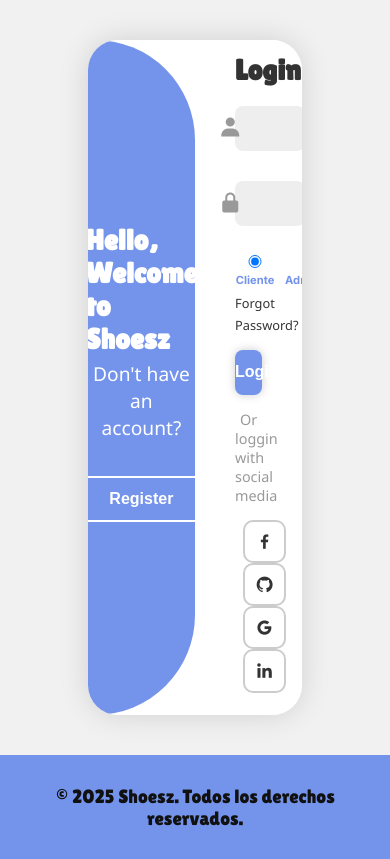
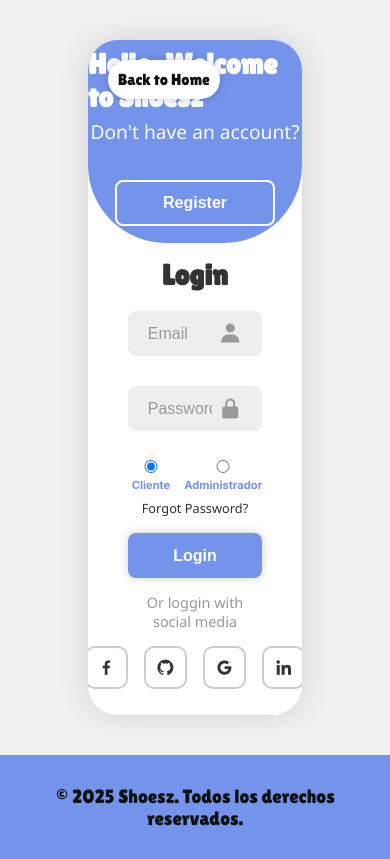
Before and after one commit to CleymerAvila/shoesz-web, a PHP site: page /views/users/loginRegister.php in a window 390 px wide. Run offline with PHP 8.4, Linux system fonts and the light colour scheme.

Commit message:
feat: fixing some bugs and adding some responsive design to the loginRegister.php file

```diff
--- a/controllers/productController.php
+++ b/controllers/productController.php
@@ -34,10 +34,12 @@
             }
 
             $newImageName = time() . '_' . preg_replace('/[^a-zA-Z0-9_\.-]/', '_', $image);
+            // $uploadDir = '/public/img/shoes/';
             $path = $uploadDir . $newImageName;
 
             // mover el archivo al destino
             if (move_uploaded_file($tmp, $path)) {
+                $imagePath = '/public/img/shoes/' . $newImageName;
                 try {
                     $result = $product->register(
                         $_POST['name'],
@@ -45,7 +47,7 @@
                         $_POST['price'],
                         $_POST['stock'],
                         $_POST['brand'],
-                        $newImageName
+                        $imagePath
                     );
 
                     echo json_encode(['ok' => true, 'message' => 'Producto registrado correctamente']);
--- a/middlewares/guest.php
+++ b/middlewares/guest.php
@@ -1,5 +1,7 @@
 <?php
-
+if(!defined('BASE_PATH')) {
+    require_once __DIR__ . '/../config/config.php';
+}
 if(session_status() === PHP_SESSION_NONE) {
     session_start();
 }
--- a/public/css/styles.css
+++ b/public/css/styles.css
@@ -459,6 +459,11 @@
     text-align: center;
 }
 
+.social-icons {
+    display: flex;
+    justify-content: center;
+}
+
 .social-icons a {
     display: inline-flex;
     padding: 10px;
@@ -512,14 +517,29 @@
     transition-delay: 1.2s;
 }
 
+.toggle-panel.toggle-left a {
+    position: absolute;
+    top: 20px;
+    left: 20px;
+    font-size: 1rem;
+    font-family: 'Lilita One', cursive;
+    color: #111;
+    text-decoration: none;
+    padding: 10px;
+    background-color: #fff;
+    border-radius: 30px;
+    box-shadow: 0 0 10px #00000033;
+    transition: 1.5s ease;
+}
+
 .login-container.active .toggle-panel.toggle-left {
     left: -50%;
-    transition-delay: .6s;
+    transition-delay: 1.2s;
 }
 
 .toggle-panel.toggle-right {
     right: -50%;
-    transition-delay: .6s;
+    transition-delay: 0.6s;
 }
 
 .login-container.active .toggle-panel.toggle-right {
@@ -892,3 +926,75 @@
     font-family: 'Lilita One', cursive;
     bottom: 0;
 }
+
+#footer-link {
+    color: #111;
+    text-decoration: none;
+}
+
+
+/* Responsive */
+
+@media screen and (max-width: 650px) {
+    .container {
+        height: cal(100vh - 40px);
+    }
+
+    .form-box {
+        bottom: 0;
+        width: 100%;
+        height: 70%;
+    }
+
+    .container.active .form-box {
+        right: 0;
+        bottom: 30%;
+    }
+
+    .toggle-box::before {
+        left: 0;
+        top: -270%;
+        width: 100%;
+        height: 300%;
+        border-radius: 20vw;
+    }
+
+    .container.active .toggle-box::before {
+        left: 0;
+        top: 70%;
+    }
+
+    .toggle-panel {
+        width: 100%;
+        height: 30%;
+    }
+
+
+    .toggle-panel.toggle-left {
+        top: 0;
+    }
+
+    .container.active .toggle-panel.toggle-left {
+        left: 0;
+        top: -30%;
+    }
+
+    .toggle-panel.toggle-right {
+        right: 0;
+        bottom: -30%;
+    }
+
+    .container.active .toggle-panel.toggle-right {
+        bottom: 0;
+    }
+}
+
+@media (max-width: 768px) {
+    .grid-catalog {
+        grid-template-columns: repeat(auto-fill, minmax(160px, 1fr));
+    }
+
+    .product-image {
+        height: 150px;
+    }
+}
--- a/views/layout/footer.php
+++ b/views/layout/footer.php
@@ -1,6 +1,10 @@
 
 <footer>
-  <p>© 2025 Shoesz. Todos los derechos reservados.</p>
+  © 2025
+  <a id="footer-link" href="<?=$BASE_URL?>">
+    Shoesz.
+  </a>
+  Todos los derechos reservados.
 </footer>
 
 <script src="<?=$BASE_URL?>public/js/app.js"></script>
--- a/views/users/loginRegister.php
+++ b/views/users/loginRegister.php
@@ -70,6 +70,7 @@
 
     <div class="toggle-box">
         <div class="toggle-panel toggle-left">
+            <a href="<?=$BASE_URL?>">Back to Home</a>
             <h1>Hello, Welcome to Shoesz</h1>
             <p>Don't have an account?</p>
             <button class="btn register-btn">Register</button>
```
Also changed, not shown: other parts of public/css/styles.css (+36 -22 lines), views/layout/navbar.php (+11 -6 lines), views/products/dashboard.php (+5 -2 lines), views/products/fullCatalog.php (+11 -7 lines), public/js/app.js.
